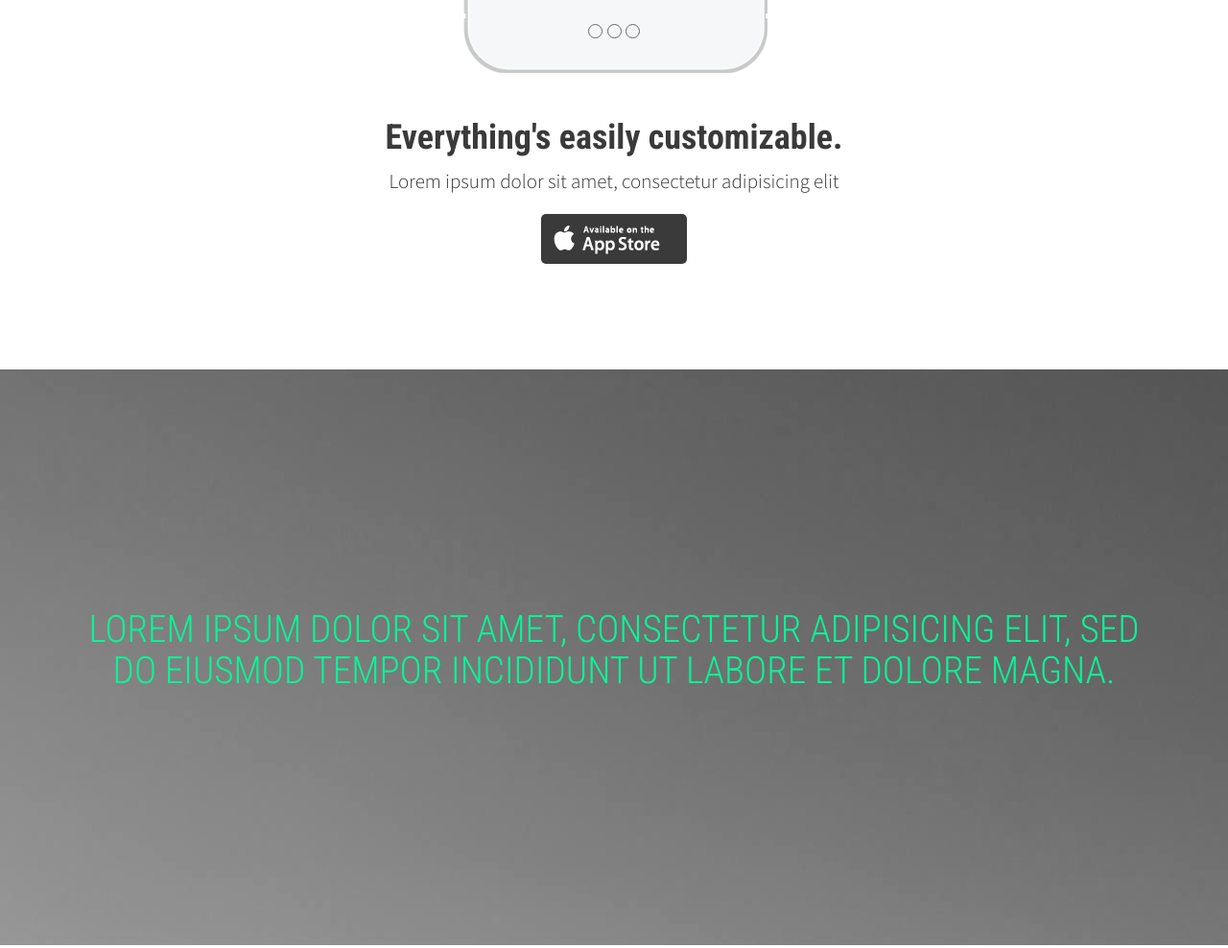
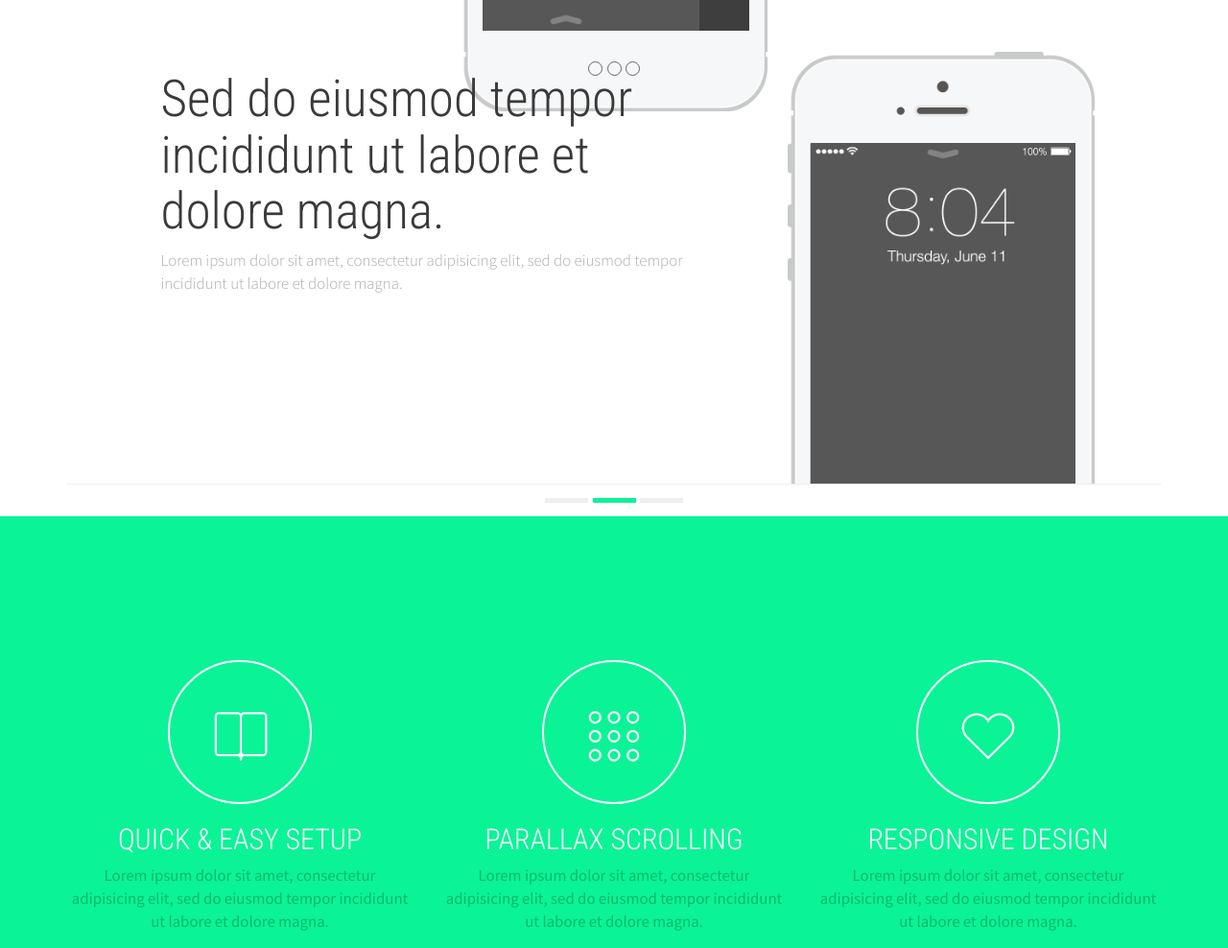
Before and after one commit to YB0621/SML-Project, a plain HTML site: page index.html in a window 1280 px wide. Shown: the part 956-1944 px from the top of the page at 96% size. Drawn offline with Linux system fonts and the light colour scheme; some packages are replaced by stand-ins of ours; a script that the page names is missing; files whose address does not match are found by name.

Commit message:
Change title

```diff
--- a/index.html
+++ b/index.html
@@ -50,8 +50,7 @@
 		 <div class="container">
 			 <div class="row">
 				 <div class="col-md-12">
-					  <h1>Hello World!</h1>
-					  <p class="lead">This is an Awesome App Landing Page</p>
+					  <h1>What are smartphones made of?</h1>
 
 					  <div class="carousel-iphone">
 					  	<div id="carousel-example-generic" class="carousel slide">
@@ -85,34 +84,6 @@
 
 
 	  <!-- PURCHASE
-	      ================================================== -->
-	  <section class="purchase">
-		  <div class="container">
-			  <div class="row">
-				  <div class="col-md-offset-2 col-md-8">
-					 <h1>Everything's easily customizable.</h1>
-					 	    <p class="lead">Lorem ipsum dolor sit amet, consectetur adipisicing elit</p>
-					 	    <button type="button" class="app-store"></button>
-				  </div>
-			  </div>
-		  </div>
-	  </section>
-
-
-	  <!-- PAYOFF
-	      ================================================== -->
-	  <section class="payoff">
-		<div class="container">
-			  <div class="row">
-				  <div class="col-md-12">
-					  <h1>Lorem ipsum dolor sit amet, consectetur adipisicing elit, sed do eiusmod tempor incididunt ut labore et dolore magna.</h1>
-				  </div>
-			  </div>
-		  </div>
-	  </section>
-
-
-	  <!-- DETAILS
 	      ================================================== -->
 	  <section class="detail">
 		<div class="container">
```
